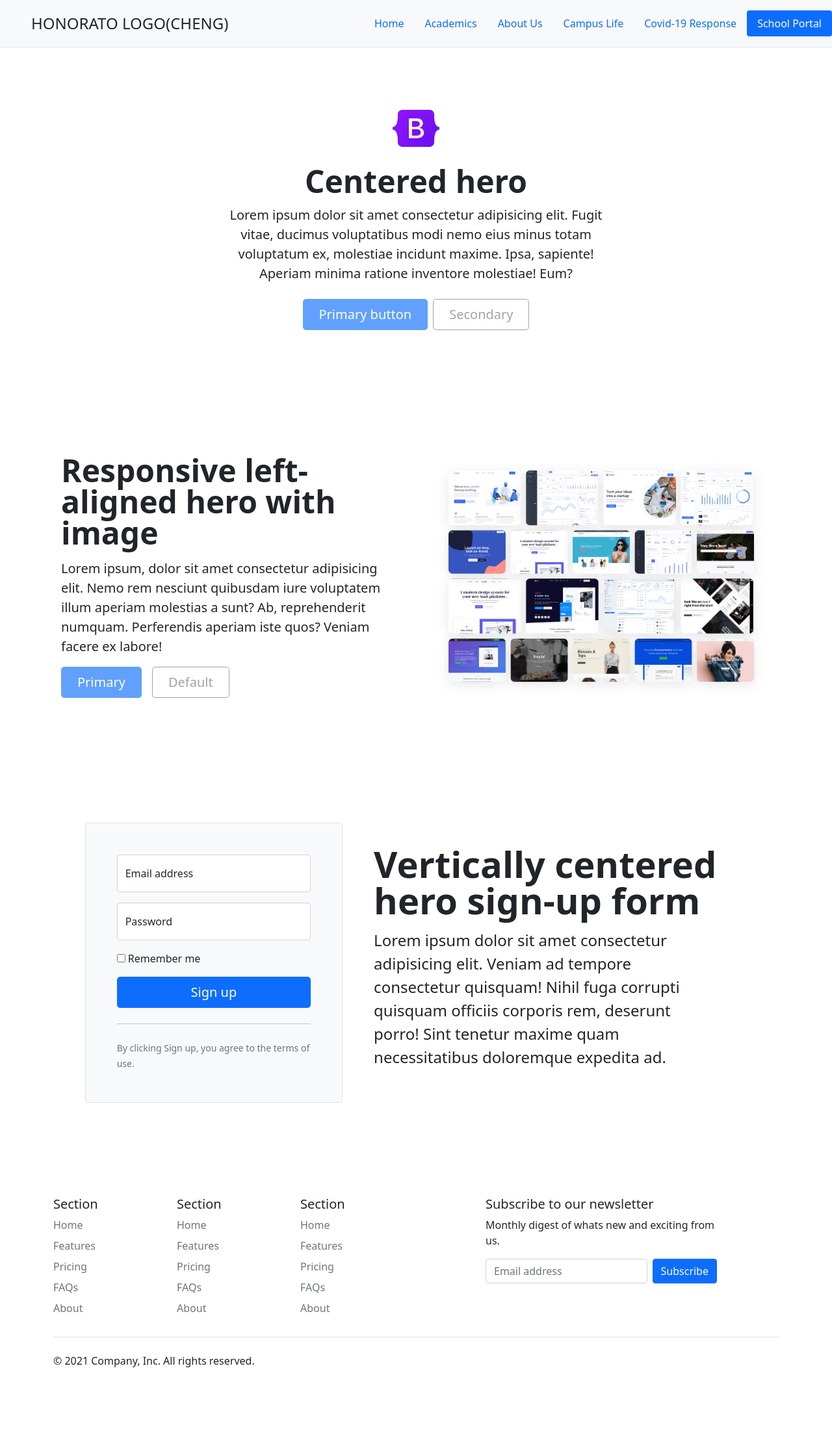
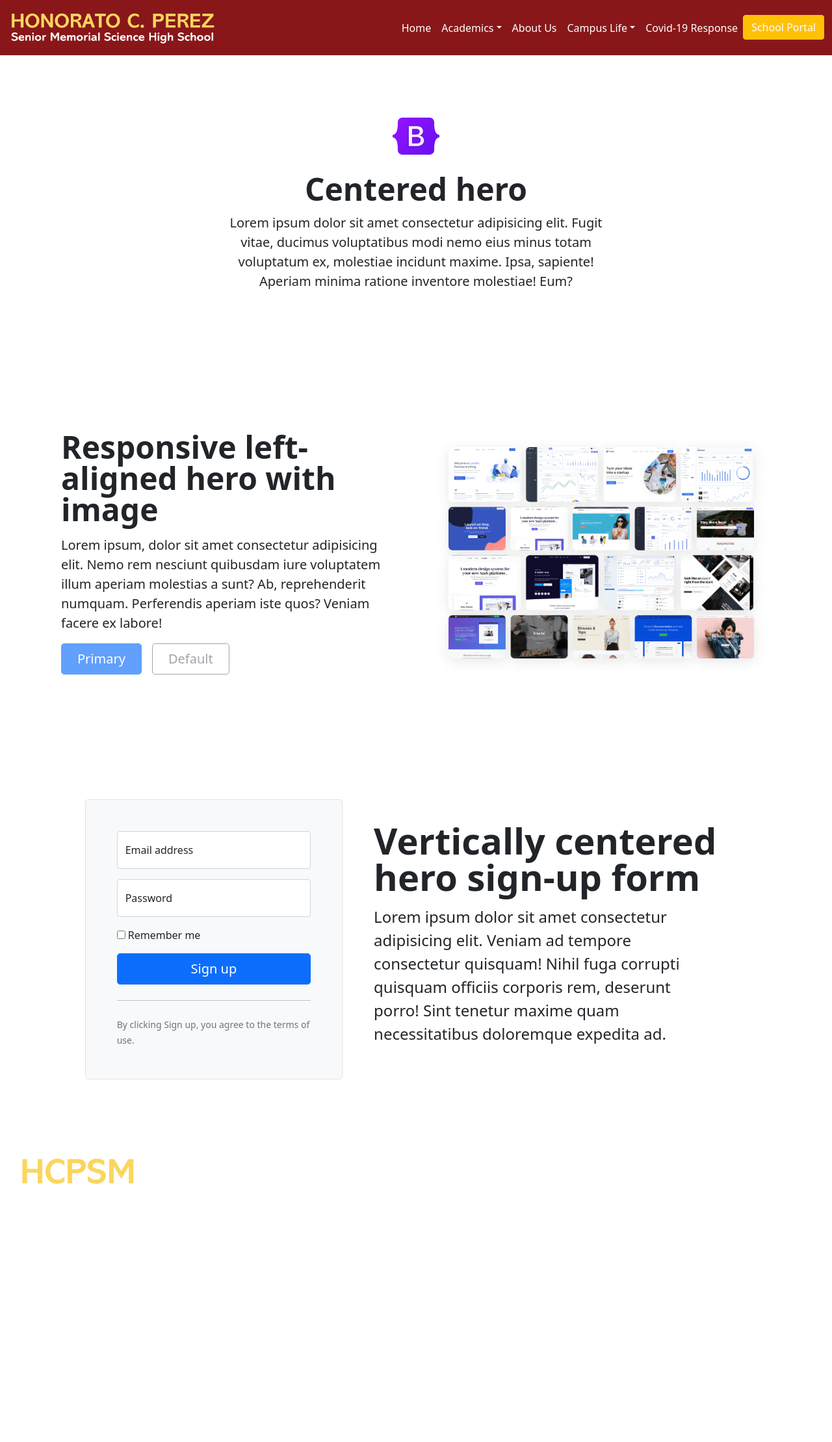
Before and after one commit to VladTemp27/shthesis, a Django app: page / in a window 1280 px wide. Shown: the whole page at 65% size. After the commit the page ends 1822 px from the top, so only its background shows below. Run offline with Django 4.2, Linux system fonts and the light colour scheme; some libraries are stand-ins or nearby versions.

Commit message:
Implemented landing page design
started implementing the design of the landing page as well as adding a few essential assets

```diff
--- /dev/null
+++ b/scihi_site/scihi_site/static/customcss/footer.css
@@ -0,0 +1,9 @@
+
+.basefooter{
+    /* width: 150px; */
+    /* height: 100px; */
+    background-image:url({% static 'assets/footer-background.png' %});
+    background-size: cover;
+    background-repeat: no-repeat;
+    background-position: 50% 50%;
+}
--- a/scihi_site/scihi_site/templates/base.html
+++ b/scihi_site/scihi_site/templates/base.html
@@ -15,8 +15,8 @@
     <main class="{% block mainclass%} {% endblock %}" style="{% block mainstyle %} {% endblock %}">
         {% block navbar %} {% endblock%}
         {% block content %} {% endblock %}
-        {% block footer %} {% endblock %}
     </main>
+    {% block footer %} {% endblock %}
 <script src="{% static 'js/bootstrap.min.js' %}"></script>
 </body>
 </html>
--- a/scihi_site/scihi_site/templates/footer.html
+++ b/scihi_site/scihi_site/templates/footer.html
@@ -1,57 +1,9 @@
-<div class="container">
-    <footer class="py-5">
-      <div class="row">
-        <div class="col-2">
-          <h5>Section</h5>
-          <ul class="nav flex-column">
-            <li class="nav-item mb-2"><a href="#" class="nav-link p-0 text-muted">Home</a></li>
-            <li class="nav-item mb-2"><a href="#" class="nav-link p-0 text-muted">Features</a></li>
-            <li class="nav-item mb-2"><a href="#" class="nav-link p-0 text-muted">Pricing</a></li>
-            <li class="nav-item mb-2"><a href="#" class="nav-link p-0 text-muted">FAQs</a></li>
-            <li class="nav-item mb-2"><a href="#" class="nav-link p-0 text-muted">About</a></li>
-          </ul>
-        </div>
-
-        <div class="col-2">
-          <h5>Section</h5>
-          <ul class="nav flex-column">
-            <li class="nav-item mb-2"><a href="#" class="nav-link p-0 text-muted">Home</a></li>
-            <li class="nav-item mb-2"><a href="#" class="nav-link p-0 text-muted">Features</a></li>
-            <li class="nav-item mb-2"><a href="#" class="nav-link p-0 text-muted">Pricing</a></li>
-            <li class="nav-item mb-2"><a href="#" class="nav-link p-0 text-muted">FAQs</a></li>
-            <li class="nav-item mb-2"><a href="#" class="nav-link p-0 text-muted">About</a></li>
-          </ul>
-        </div>
-
-        <div class="col-2">
-          <h5>Section</h5>
-          <ul class="nav flex-column">
-            <li class="nav-item mb-2"><a href="#" class="nav-link p-0 text-muted">Home</a></li>
-            <li class="nav-item mb-2"><a href="#" class="nav-link p-0 text-muted">Features</a></li>
-            <li class="nav-item mb-2"><a href="#" class="nav-link p-0 text-muted">Pricing</a></li>
-            <li class="nav-item mb-2"><a href="#" class="nav-link p-0 text-muted">FAQs</a></li>
-            <li class="nav-item mb-2"><a href="#" class="nav-link p-0 text-muted">About</a></li>
-          </ul>
-        </div>
-
-        <div class="col-4 offset-1">
-          <form>
-            <h5>Subscribe to our newsletter</h5>
-            <p>Monthly digest of whats new and exciting from us.</p>
-            <div class="d-flex w-100 gap-2">
-              <label for="newsletter1" class="visually-hidden">Email address</label>
-              <input id="newsletter1" type="text" class="form-control" placeholder="Email address">
-              <button class="btn btn-primary" type="button">Subscribe</button>
-            </div>
-          </form>
-        </div>
-      </div>
-
-      <div class="d-flex justify-content-between py-4 my-4 border-top">
-        <p>&copy; 2021 Company, Inc. All rights reserved.</p>
-        <ul class="list-unstyled d-flex">
-          <li class="ms-3"><a class="link-dark" href="#"><svg class="bi" width="24" height="24"><use xlink:href="#twitter"/></svg></a></li>
-          <li class="ms-3"><a class="link-dark" href="#"><svg class="bi" width="24" height="24"><use xlink:href="#instagram"/></svg></a></li>
-          <li class="ms-3"><a class="link-dark" href="#"><svg class="bi" width="24" height="24"><use xlink:href="#facebook"/></svg></a></li>
-        </ul>
-      </div>
+{% load static %}
+{%block customcss %} <link href="{% static 'customcss/footer.css' %}" rel="stylesheet"> {% endblock %}
+<div class="container-fluid basefooter">
+  <img src="{% static 'assets/footer-logo.png' %}" alt="" style="padding-top: 1%;">
+<p class="text-white lead" style="padding-left: 74px;">
+  Mabini Street Extension, Cabanatuan City, 3100 Nueva Ecija <br>
+  Tel No: (044) 600 5872
+</p>
+</div>
--- a/scihi_site/scihi_site/templates/index.html
+++ b/scihi_site/scihi_site/templates/index.html
@@ -12,10 +12,6 @@
   <h1 class="display-5 fw-bold">Centered hero</h1>
   <div class="col-lg-6 mx-auto">
     <p class="lead mb-4">Lorem ipsum dolor sit amet consectetur adipisicing elit. Fugit vitae, ducimus voluptatibus modi nemo eius minus totam voluptatum ex, molestiae incidunt maxime. Ipsa, sapiente! Aperiam minima ratione inventore molestiae! Eum?</p>
-    <div class="d-grid gap-2 d-sm-flex justify-content-sm-center">
-      <button type="button" class="btn btn-primary btn-lg px-4 gap-3 disabled">Primary button</button>
-      <button type="button" class="btn btn-outline-secondary btn-lg px-4 disabled">Secondary</button>
-    </div>
   </div>
 </div>
 
--- a/scihi_site/scihi_site/templates/navbar.html
+++ b/scihi_site/scihi_site/templates/navbar.html
@@ -1,17 +1,21 @@
+{% load static %}
+<nav class="navbar navbar-dark sticky-top" style="background-color: rgba(137, 23, 25, 1);">
+  <div class="container-fluid">
+    <a class="navbar-brand" href="#">
+      <img src="{% static 'assets/nav-logo.png' %}" alt="" width="322" height="58" class="d-inline-block align-text-top">
+    </a>
 
-    <nav class="d-flex flex-wrap justify-content-center py-3 mb-4 border-bottom sticky-top bg-light">
-      <a href="/" class="d-flex align-items-center mb-3 mb-md-0 me-md-auto text-dark text-decoration-none">
-        <svg class="bi me-2" width="40" height="32"><use xlink:href="#bootstrap"/></svg>
-        <span class="fs-4">HONORATO LOGO(CHENG)</span>
-      </a>
+    <ul class="nav nav-pills">
+      <li class="nav-item"><a href="/" class="nav-link px-2 text-white" aria-current="page">Home</a></li>
+      <li class="nav-item dropdown"><a class="nav-link px-2 text-white dropdown-toggle" aria-current="page">Academics</a></li>
+      <li class="nav-item"><a href="/about" class="nav-link px-2 text-white">About Us</a></li>
+      <li class="nav-item dropdown"><a class="nav-link px-2 text-white dropdown-toggle">Campus Life</a></li>
+      <li class="nav-item"><a href="/covid19response" class="nav-link px-2 text-white">Covid-19 Response</a></li>
+      <li class="nav-item"><a href="/portal"><button type="button" class="btn btn-warning" style="color:white;">School Portal</button></a></li>
 
-      <ul class="nav nav-pills">
-        <li class="nav-item"><a href="/" class="nav-link" aria-current="page">Home</a></li>
-        <li class="nav-item"><a href="#" class="nav-link" aria-current="page">Academics</a></li>
-        <li class="nav-item"><a href="/about" class="nav-link">About Us</a></li>
-        <li class="nav-item"><a href="/campuslife" class="nav-link">Campus Life</a></li>
-        <li class="nav-item"><a href="/covid19response" class="nav-link">Covid-19 Response</a></li>
-        <li class="nav-item"><a href="/portal" class="nav-link active">School Portal</a></li>
+    </ul>
 
-      </ul>
-    </nav>
+  </div>
+
+
+</nav>
```
Also changed, not shown: scihi_site/scihi_site/templates/footer copy.html (added, +58 -0 lines), scihi_site/scihi_site/templates/navbar copy.html (added, +17 -0 lines), scihi_site/scihi_site/static/assets/footer-background.png (added), scihi_site/scihi_site/static/assets/footer-logo.png (added), scihi_site/scihi_site/static/assets/nav-logo.png (added), scihi_site/scihi_site/static/assets/nav-logo.svg (added).
